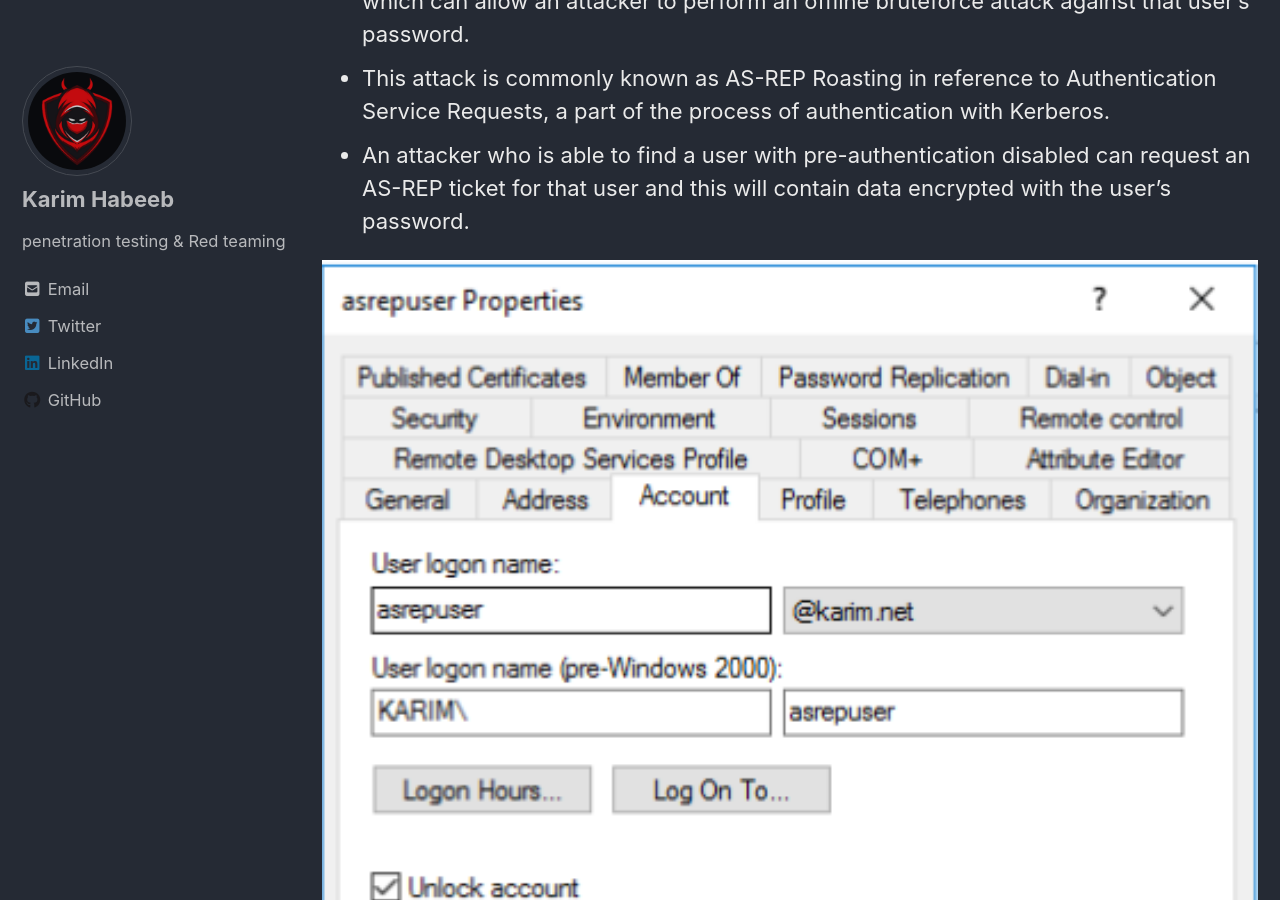
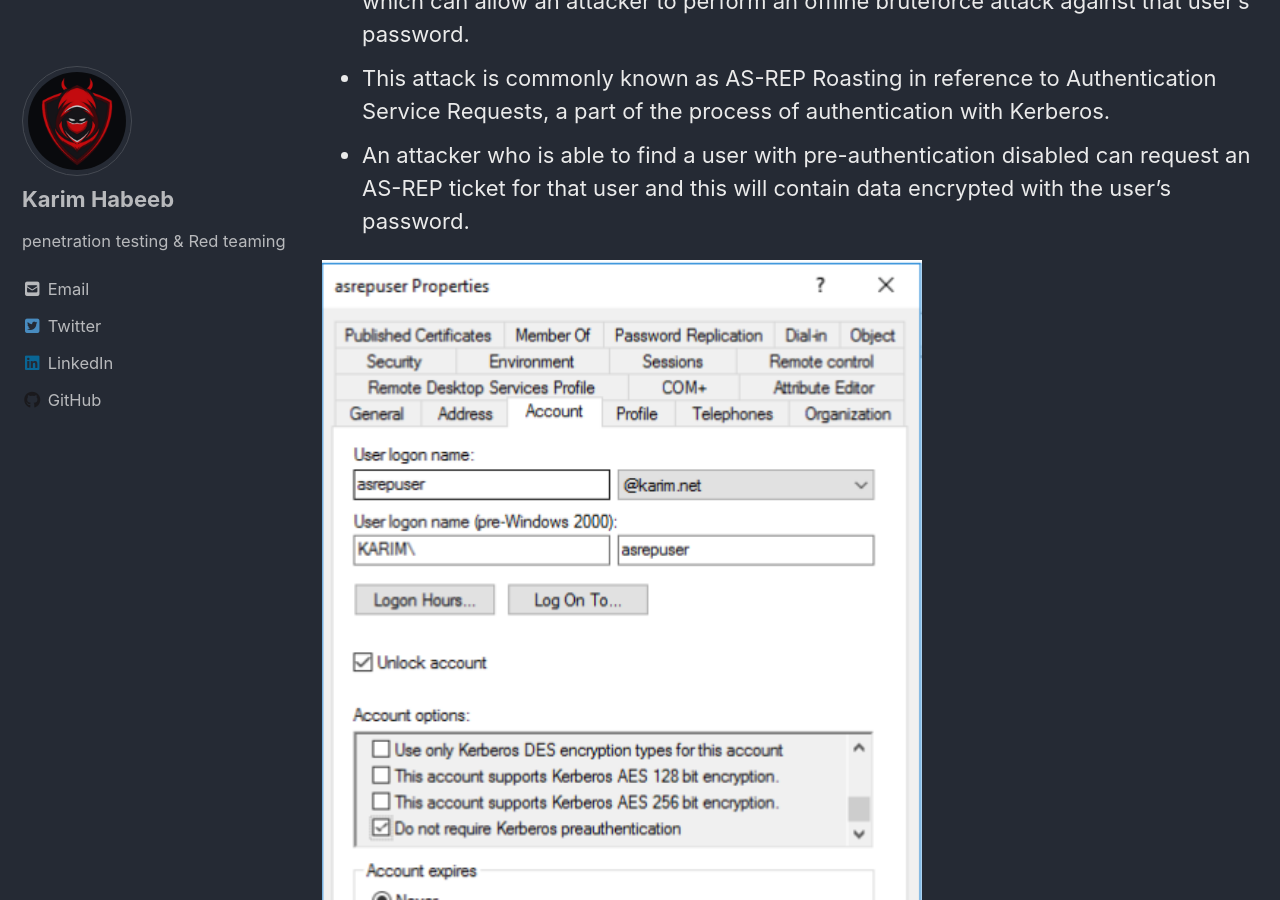
Before and after one commit to NoRed0x/NoRed0x.github.io, a Jekyll site: the page built from _posts/Red-Teaming/2021-07-12- Kerberos-AS-REP-Roasting.md, in a window 1280 px wide and 900 px high, scrolled down 729 px. Built offline with Jekyll 4.4.1, drawn with Linux system fonts in a browser that asks for light colours; cached includes are drawn as plain includes; nearby versions of some CDN libraries.

Commit message:
Update 2021-07-12- Kerberos-AS-REP-Roasting.md

```diff
--- a/_posts/Red-Teaming/2021-07-12- Kerberos-AS-REP-Roasting.md
+++ b/_posts/Red-Teaming/2021-07-12- Kerberos-AS-REP-Roasting.md
@@ -15,7 +15,7 @@ toc: true
  * This attack is commonly known as AS-REP Roasting in reference to Authentication Service Requests, a part of the process of authentication with Kerberos.
  * An attacker who is able to find a user with pre-authentication disabled can request an AS-REP ticket for that user and this will contain data encrypted with the user’s password.
 
-<img src="/img/asrep/1.PNG" alt="Getting-gz" width="1000" height="200">
+<img src="/img/asrep/1.PNG" alt="Getting-gz" width="600" height="200">
 
 ## AS-REP roasting attack consists of the following steps:
  * 1-Obtain access to a domain as an authenticated user.
```
